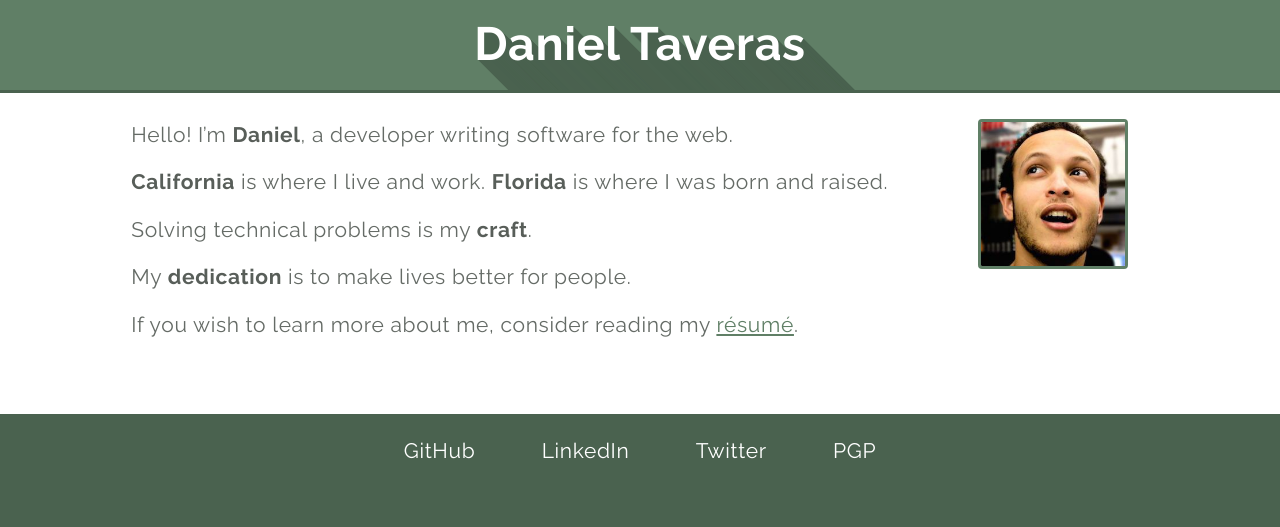
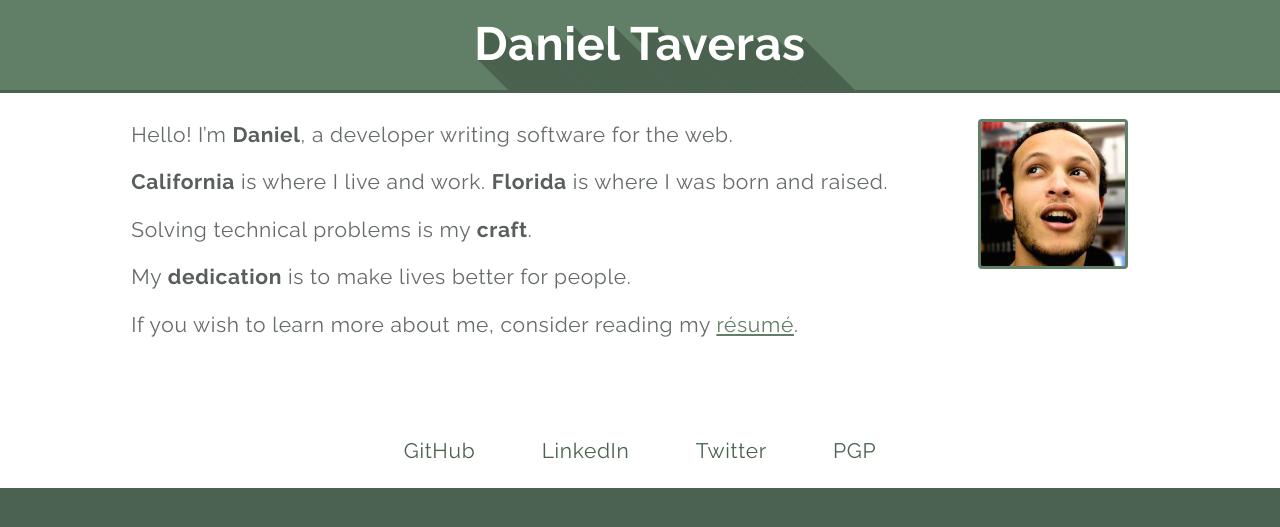
Before and after one commit to taveras/taveras.github.io, a Jekyll site: the page built from index.html, in a window 1280 px wide. Shown: the top 527 px of the page. Built offline with Jekyll 4.4.1, drawn with Linux system fonts in a browser that asks for light colours; some web fonts are replaced.

Commit message:
change links style

```diff
--- a/_sass/partials/_footer.scss
+++ b/_sass/partials/_footer.scss
@@ -1,6 +1,6 @@
 
 .colophon {
-  background-color: $secondary;
+  background-color: $white;
   padding: 1em 0;
 
   ul {
@@ -17,11 +17,12 @@
   }
 
   a {
+    color: $secondary;
     padding: em(10px) em(15px);
     @include border-radius( em(3px) );
     &:hover, &:focus {
-      background-color: $primary-link;
-      color: $secondary;
+      background-color: $secondary;
+      color: $primary-link;
     }
   }
   p {
```
